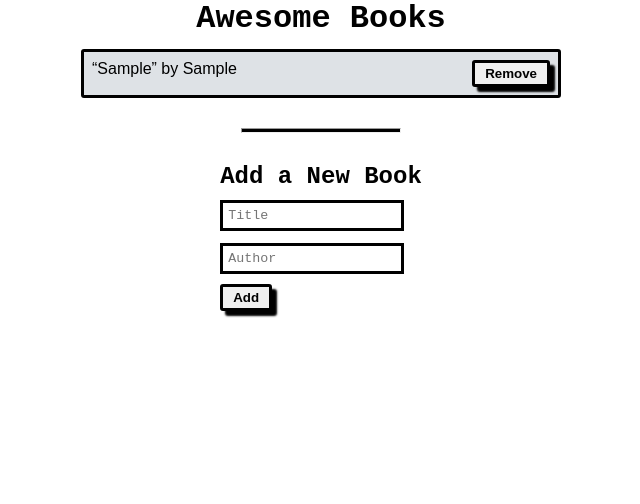
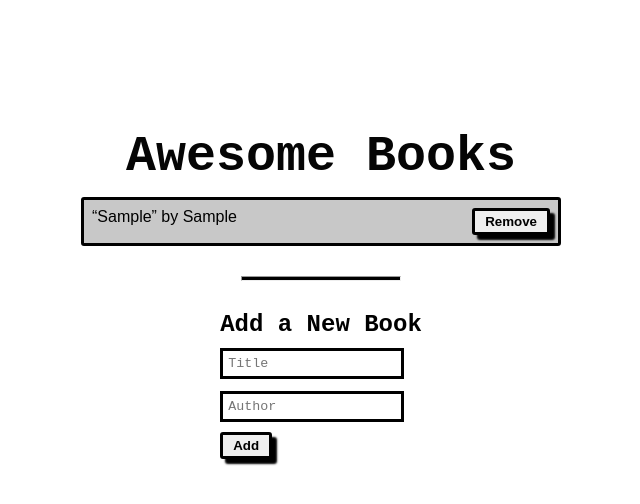
Before and after one commit to maryam0007/Awesome-books, a plain HTML site: page index.html in a window 1280 px wide. Both pictures are taken after typing "Sample", "Sample" into the empty fields and a click on the button "Add". Shown: the whole page, without its empty margins (319-959 px from the left). Drawn offline with Linux system fonts and the light colour scheme.

Commit message:
Modified css and html files

```diff
--- a/style.css
+++ b/style.css
@@ -10,12 +10,17 @@
   flex-direction: column;
   justify-content: center;
   align-items: center;
+  margin-top: 10%;
 }
 
 .container {
   border: 3px solid #000;
   border-radius: 3px;
   width: 30rem;
+}
+
+.main-container h1 {
+  font-size: 50px;
 }
 
 .book {
@@ -25,7 +30,7 @@
 }
 
 .book:nth-child(odd) {
-  background: #dee2e6;
+  background: #c8c8c8;
 }
 
 .btn {
@@ -44,7 +49,7 @@
 }
 
 .title {
-  color: black;
+  color: rgb(5, 5, 5);
   font-family: 'Courier New', Courier, monospace;
   margin-bottom: 12px;
 }
@@ -52,13 +57,13 @@
 #title {
   margin-top: 10px;
   padding: 5px;
-  border: 3px solid black;
+  border: 3px solid rgb(0, 0, 0);
 }
 
 #author {
   margin-bottom: 10px;
   padding: 5px;
-  border: 3px solid black;
+  border: 3px solid rgb(0, 0, 0);
 }
 
 h2 {
```
Also changed, not shown: index.html (+1 -0 lines).
